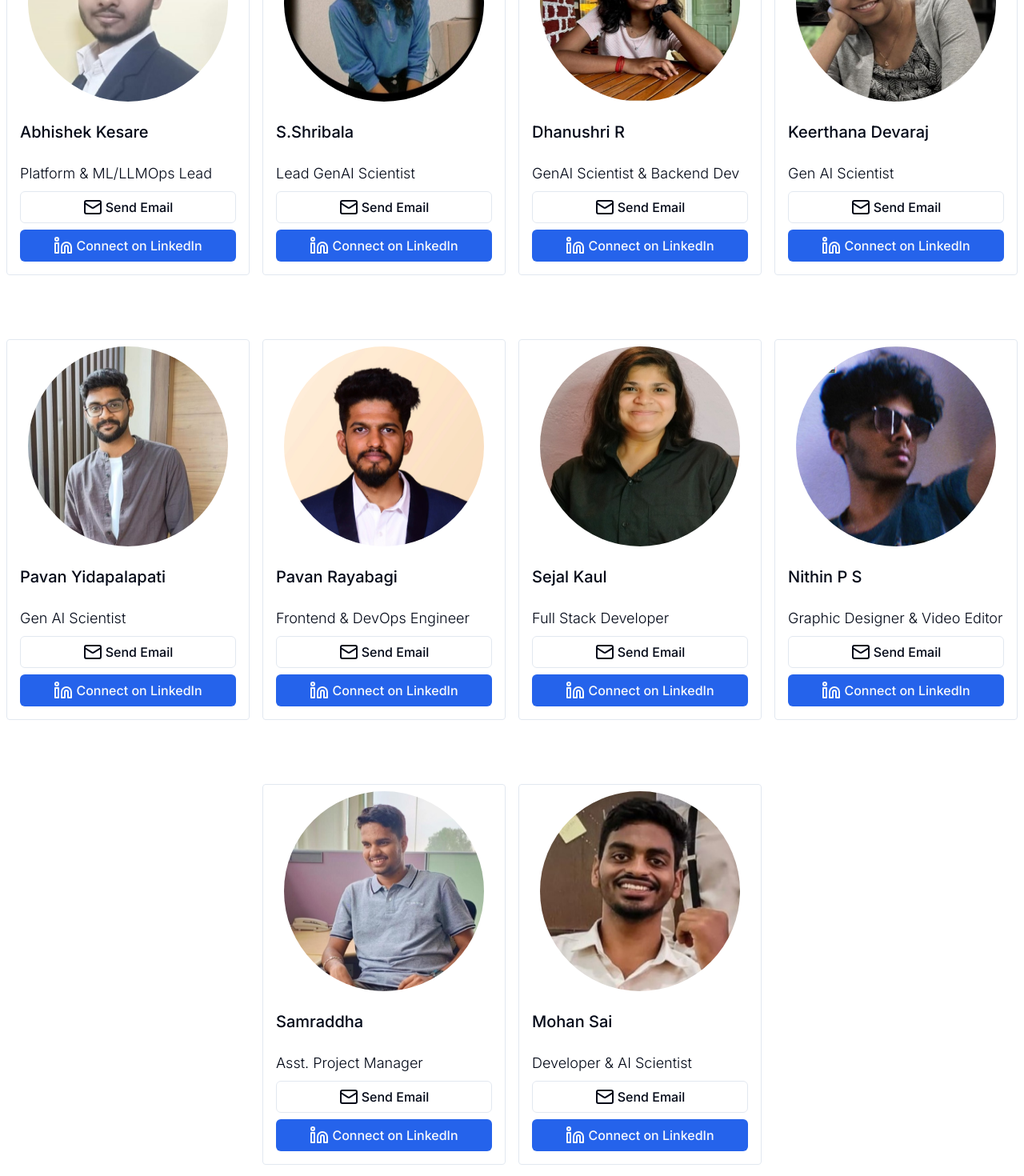
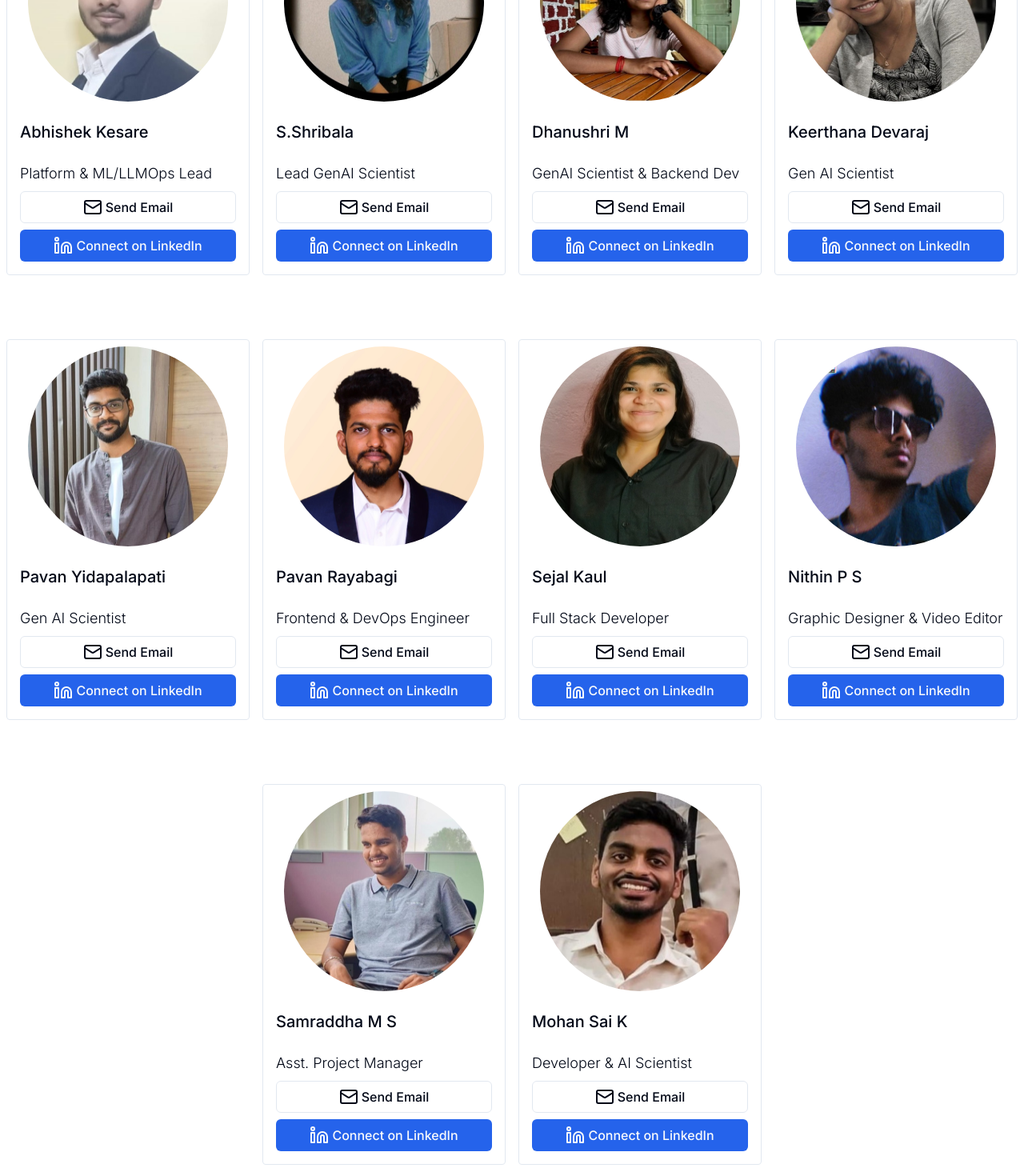
Before and after one commit to Avarta-Life/avarta_app, a Next.js app: page /web/team in a window 1280 px wide. Shown: the part 1520-2990 px from the top of the page at 80% size. Built offline with nearby package versions, Linux system fonts and the light colour scheme.

Commit message:
Update page.tsx Dhanu samru mohans name changes
Update page.tsx Dhanu samru mohans name changes

```diff
--- a/src/app/web/team/page.tsx
+++ b/src/app/web/team/page.tsx
@@ -140,7 +140,7 @@ const team = [
     image: "/assets/team/shribala.png",
   },
   {
-    title: "Dhanushri R",
+    title: "Dhanushri M",
     desig: "GenAI Scientist & Backend Dev",
     email: "dhanushri19112001@gmail.com",
     linkedin: "http://www.linkedin.com/in/dhanu19",
@@ -183,14 +183,14 @@ const team = [
     image: "/assets/team/nithin.png",
   },
   {
-    title: "Samraddha",
+    title: "Samraddha M S ",
     desig: "Asst. Project Manager",
     email: "samraddha@volvo.com",
     linkedin: "https://www.linkedin.com/in/sam1506/",
     image: "/assets/team/sammrudha.png",
   },
   {
-    title: "Mohan Sai",
+    title: "Mohan Sai K",
     desig: "Developer & AI Scientist",
     email: "suryacharandiv143@gmail.com",
     linkedin: "https://www.linkedin.com/in/mohan-sai-k-a078b6232/",
```
